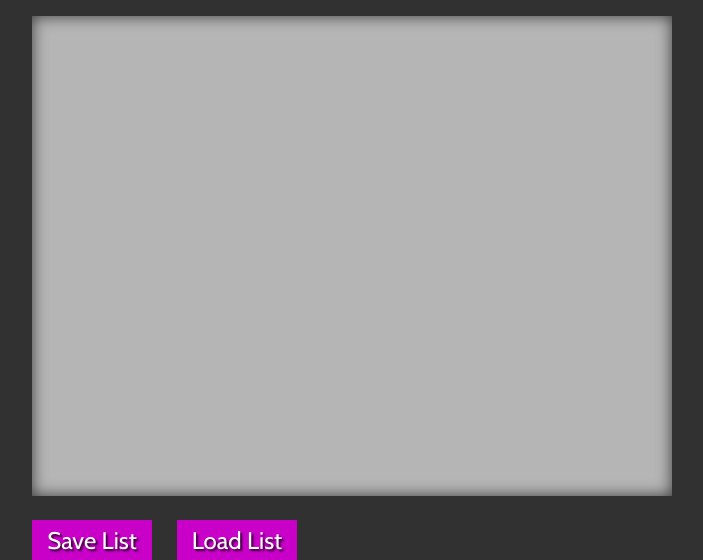
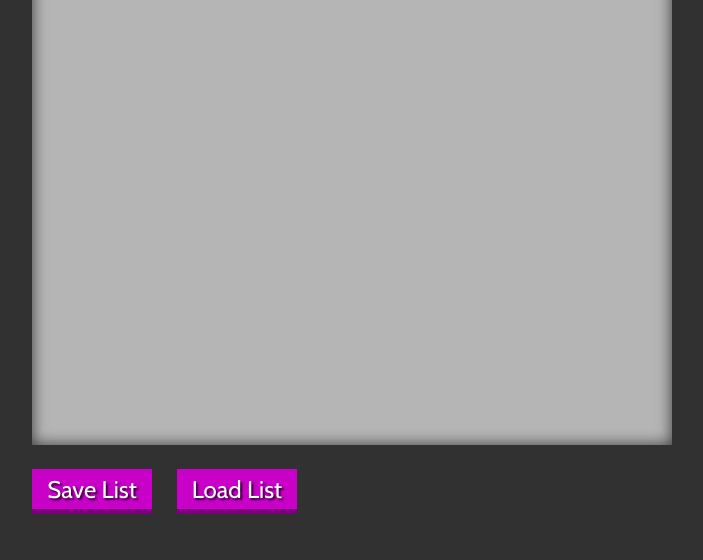
Before and after one commit to m1ksu/To-Do-List, a website: page src/index.pug in a window 1280 px wide. Shown: the part 280-840 px from the top of the page, without its empty margins (288-991 px from the left). After the commit the page ends 800 px from the top, so only its background shows below. Drawn offline with nearby package versions, Linux system fonts and the light colour scheme; files that its build step writes are made by us from their sources.

Commit message:
Fixed large top margin.

```diff
--- a/src/style.sass
+++ b/src/style.sass
@@ -14,7 +14,7 @@ body
   text-shadow: 3px 3px 2px $globaltextshadowcolor
 
 body
-  margin: 10% auto 0
+  margin: 6% auto 0
   width: 50%
 
 .list-input
```
Also changed, not shown: build/style.css.
